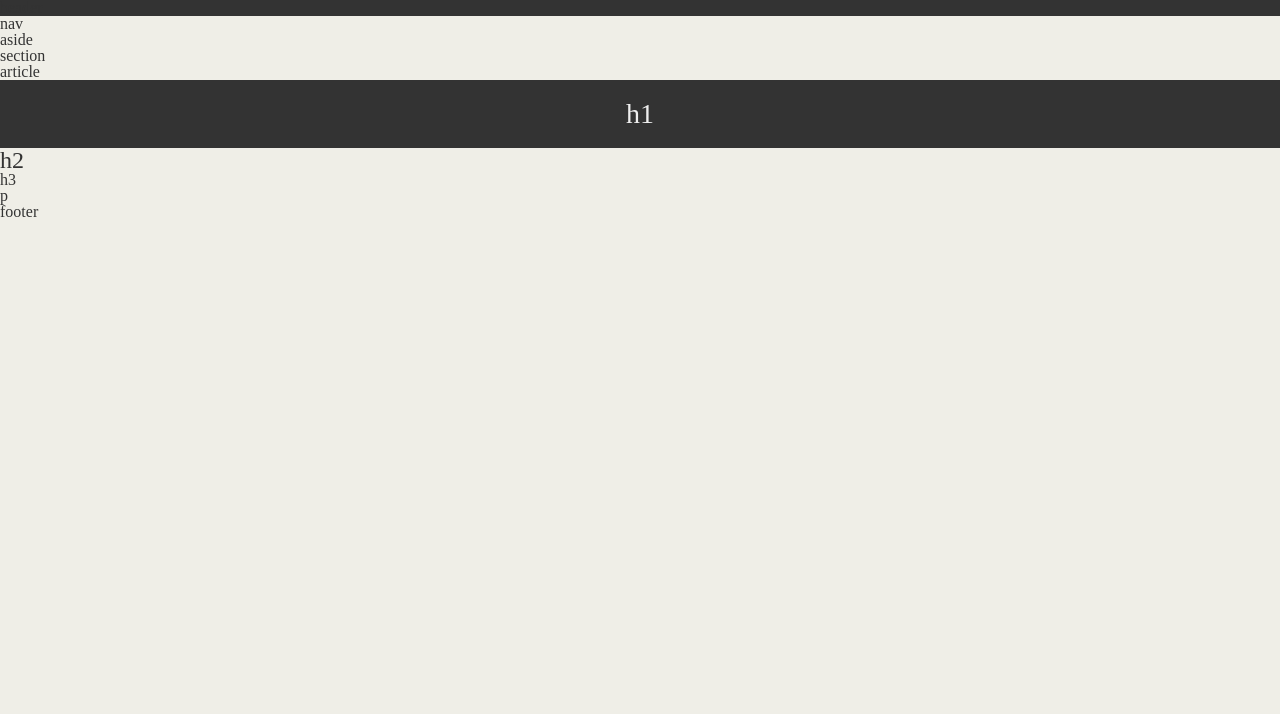
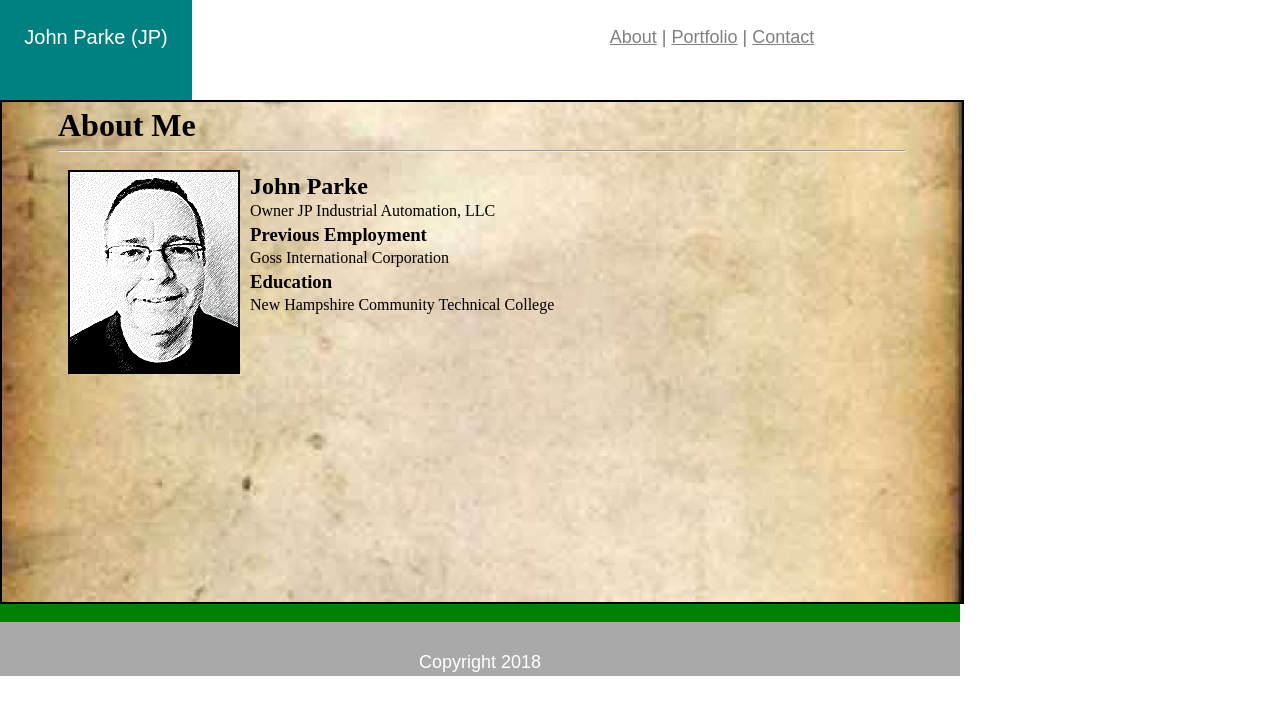
Before and after one commit to JohnParke-JP/Basic-Portfolio, a plain HTML site: page index.html in a window 1280 px wide. Drawn offline with Linux system fonts and the light colour scheme.

Commit message:
At least its not a 0

```diff
--- /dev/null
+++ b/About.html
@@ -0,0 +1,40 @@
+<!DOCTYPE html>
+<html lang="en-us">
+
+<head>
+  <style>
+    body {
+      line-height: 30%;
+    }
+
+    img {
+      float: left;
+      margin: 10px;
+      border-style: double;
+      border-color: black;
+      border-width: 2px;
+    }
+  </style>
+  <meta charset="UTF-8">
+  <title>JP</title>
+</head>
+
+<body>
+
+  <h1>About Me</h1>
+  <hr>
+  <img src="../Basic-Portfolio/assets/images/ProfilePhoto.gif" alt="Girl in a jacket">
+  <br>
+  <h2>John Parke</h2>
+  Owner JP Industrial Automation, LLC
+
+  <h3>Previous Employment</h3>
+  Goss International Corporation
+
+  <h3>Education</h3>
+  New Hampshire Community Technical College
+
+
+</body>
+
+</html>
--- a/assets/css/style.css
+++ b/assets/css/style.css
@@ -1,32 +1,62 @@
 body {
-    margin: 0;
-    padding: 0;
-    background-color: #efeee7;
-    font: Georgia, Times New Roman, Times, serif;
-    color: #333333;
+  font-family: Arial, "Helvetica Neue", Helvetica, sans-serif;
+  color: #777;
+  background: white;
+  width: 960px;
+  font-size: 18px;
+  text-align: center;
 }
 
 header {
-    background: #333;
+  background: teal;
+  height: 100px;
+  width: 20%;
+  color: white;
+  line-height: 75px;
+  font-size: 20px;
 }
 
-h1 {
-    margin: 0;
-    padding: 20px;
-    text-align: center;
-    background-color: #333333;
-    color: #eee;
-    font-size: 28px;
+nav {
+  position: fixed;
+  background: white;
+  top: 0;
+  left: 200px;
+  height: 100px;
+  width: 80%;
+  line-height: 75px;
 }
 
-h2 {
-    font-size: 24px;
+a {
+  color: gray;
 }
 
-.main-bio
-{
-    `margin: 0 auto;
-    width: 60%;
-    border: 3px solid #73AD21;
-    padding: 10px;
+.bg {
+  position: relative;
+  border-style: double;
+  border-color: black;
+  border-width: 2px;
+  left: 0%;
+  height: 500px;
+  width: 100%;
+  background-image: url("../images/background_old_paper_v3.jpg");
+  background-position: center;
+  background-repeat: no-repeat;
+  background-size: cover;
 }
+
+iframe {
+  position: relative;
+  left: 0%;
+  width: 90%;
+  height: 100%;
+}
+
+.mybar{
+  background-color: green;
+}
+footer{
+  color: white;
+  background-color: darkgrey;
+  line-height: 150%;
+  /* top: -250px; */
+}
--- a/index.html
+++ b/index.html
@@ -1,43 +1,47 @@
-<!-- STUDENTS: Head to float.css for your assignment -->
 <!DOCTYPE html>
 <html lang="en-us">
 
 <head>
   <meta charset="UTF-8">
-  <title>HW-Wireframe</title>
-  <link rel="stylesheet" type="text/css" href="reset.css">
-  <link rel="stylesheet" type="text/css" href="style.css">
+  <title>JP</title>
+  <link rel="stylesheet" type="text/css" href="./assets/css/reset.css">
+  <link rel="stylesheet" type="text/css" href="./assets/css/style.css">
 </head>
 
 <body>
 
   <header class="commonbackground">
-    header
+    John Parke (JP)
   </header>
 
   <nav>
-    nav
+    <a href="About.html" target="_self">About</a> |
+    <a href="portfolio.html" target="myframe">Portfolio</a> |
+    <a href="contact.html" target="myframe">Contact</a>
   </nav>
 
-  <aside>
-    aside
-  </aside>
 
-  <section>
-    section
-    <article>
-      article
-      <h1>h1</h1>
-      <h2>h2</h2>
-      <h3>h3</h3>
-      <p>p</p>
-    </article>
-  </section>
+  <div class="bg" id="myframe">
+    <iframe src="About.html"> </iframe>
+    <br>
+  </div>
 
+  <!-- <div class="bg">
+    <iframe src="portfolio.html"></iframe>
+      <br>
+  </div>
 
+  <div class="bg">
+    <iframe src="contact.html"></iframe>
+      <br>
+  </div> -->
+
+  <div class="mybar">
+    <br>
+  </div>
 
   <footer>
-    footer
+    <br> Copyright 2018
   </footer>
 
 </body>
```
Also changed, not shown: contact.html (+23 -0 lines), portfolio.html (+18 -0 lines), assets/images/ProfilePhoto.gif (added), assets/images/background_old_paper_v3.jpg (added).
